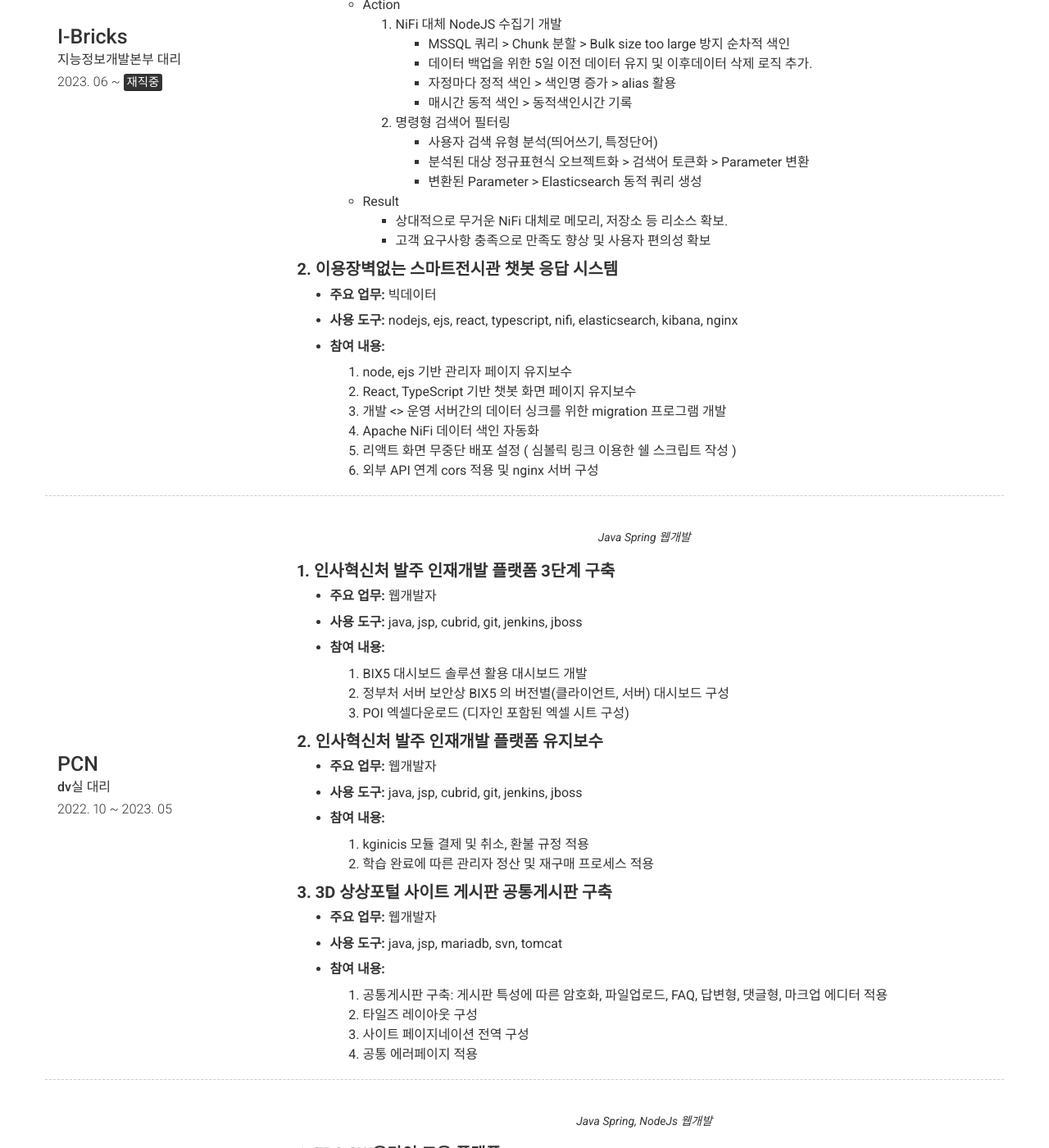
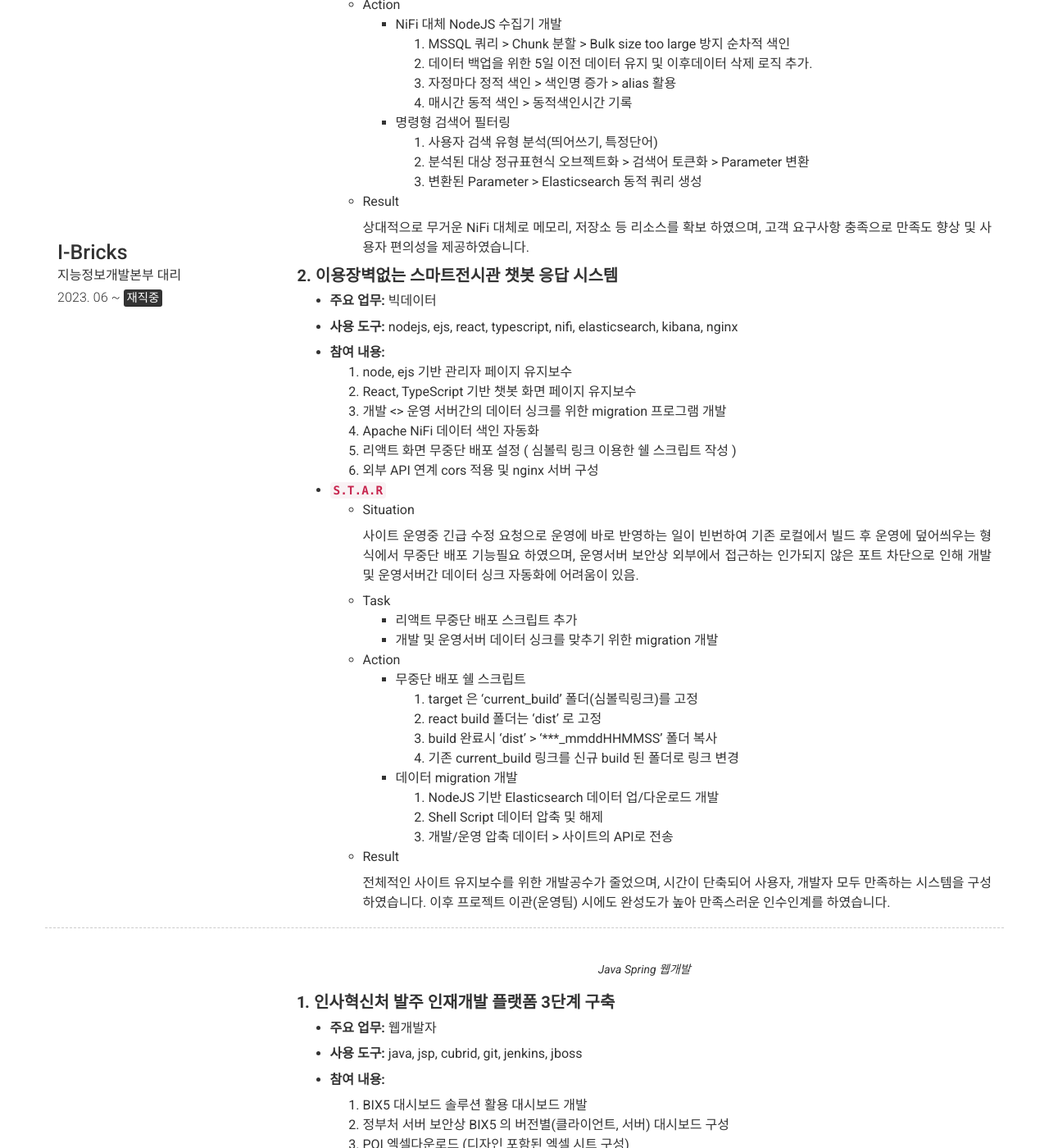
Before and after one commit to sihyeonleee/sihyeonleee.github.io, a Jekyll site: the page built from index.md, in a window 1280 px wide and 1400 px high, scrolled down 2246 px. Shown: the whole window at 82% size. Built offline with Jekyll 4.4.1, drawn with Linux system fonts in a browser that asks for light colours; nearby versions of some CDN libraries.

Commit message:
no message

```diff
--- a/_config.yml
+++ b/_config.yml
@@ -190,19 +190,19 @@ content:
               - 색인 대상에 대한 자원관리 목적으로 상대적으로 가벼운 솔루션 방안 모색
               - 명령형 검색어에 대한 필터링 및 동적인 쿼리 생성 개발
             - Action
-              1. NiFi 대체 NodeJS 수집기 개발
-                - MSSQL 쿼리 > Chunk 분할 > Bulk size too large 방지 순차적 색인
-                - 데이터 백업을 위한 5일 이전 데이터 유지 및 이후데이터 삭제 로직 추가.
-                - 자정마다 정적 색인 > 색인명 증가 > alias 활용
-                - 매시간 동적 색인 > 동적색인시간 기록
+              - NiFi 대체 NodeJS 수집기 개발
+                1. MSSQL 쿼리 > Chunk 분할 > Bulk size too large 방지 순차적 색인
+                2. 데이터 백업을 위한 5일 이전 데이터 유지 및 이후데이터 삭제 로직 추가.
+                3. 자정마다 정적 색인 > 색인명 증가 > alias 활용
+                4. 매시간 동적 색인 > 동적색인시간 기록
+              - 명령형 검색어 필터링
+                1. 사용자 검색 유형 분석(띄어쓰기, 특정단어)
+                2. 분석된 대상 정규표현식 오브젝트화 > 검색어 토큰화 > Parameter 변환
+                3. 변환된 Parameter > Elasticsearch 동적 쿼리 생성
+            - Result
 
-              2. 명령형 검색어 필터링
-                - 사용자 검색 유형 분석(띄어쓰기, 특정단어)
-                - 분석된 대상 정규표현식 오브젝트화 > 검색어 토큰화 > Parameter 변환
-                - 변환된 Parameter > Elasticsearch 동적 쿼리 생성
-            - Result
-                - 상대적으로 무거운 NiFi 대체로 메모리, 저장소 등 리소스 확보.
-                - 고객 요구사항 충족으로 만족도 향상 및 사용자 편의성 확보
+                상대적으로 무거운 NiFi 대체로 메모리, 저장소 등 리소스를 확보 하였으며,
+                고객 요구사항 충족으로 만족도 향상 및 사용자 편의성을 제공하였습니다.
 
           **2. 이용장벽없는 스마트전시관 챗봇 응답 시스템**
           ---
@@ -220,6 +220,32 @@ content:
             5. 리액트 화면 무중단 배포 설정 ( 심볼릭 링크 이용한 쉘 스크립트 작성 )
             6. 외부 API 연계 cors 적용 및 nginx 서버 구성
 
+          - **`S.T.A.R`**
+            - Situation
+
+              사이트 운영중 긴급 수정 요청으로 운영에 바로 반영하는 일이 빈번하여
+              기존 로컬에서 빌드 후 운영에 덮어씌우는 형식에서 무중단 배포 기능필요 하였으며,
+              운영서버 보안상 외부에서 접근하는 인가되지 않은 포트 차단으로 인해 개발
+              및 운영서버간 데이터 싱크 자동화에 어려움이 있음.
+
+            - Task
+              - 리액트 무중단 배포 스크립트 추가
+              - 개발 및 운영서버 데이터 싱크를 맞추기 위한 migration 개발
+            - Action
+              - 무중단 배포 쉘 스크립트
+                1. target 은 'current_build' 폴더(심볼릭링크)를 고정
+                2. react build 폴더는 'dist' 로 고정
+                3. build 완료시 'dist' > '***_mmddHHMMSS' 폴더 복사
+                4. 기존 current_build 링크를 신규 build 된 폴더로 링크 변경
+              - 데이터 migration 개발
+                1. NodeJS 기반 Elasticsearch 데이터 업/다운로드 개발
+                2. Shell Script 데이터 압축 및 해제
+                3. 개발/운영 압축 데이터 > 사이트의 API로 전송
+            - Result
+
+                전체적인 사이트 유지보수를 위한 개발공수가 줄었으며, 시간이 단축되어
+                사용자, 개발자 모두 만족하는 시스템을 구성하였습니다. 이후 프로젝트
+                이관(운영팀) 시에도 완성도가 높아 만족스러운 인수인계를 하였습니다.
       - layout: left
         border: weak
         title: PCN
```
